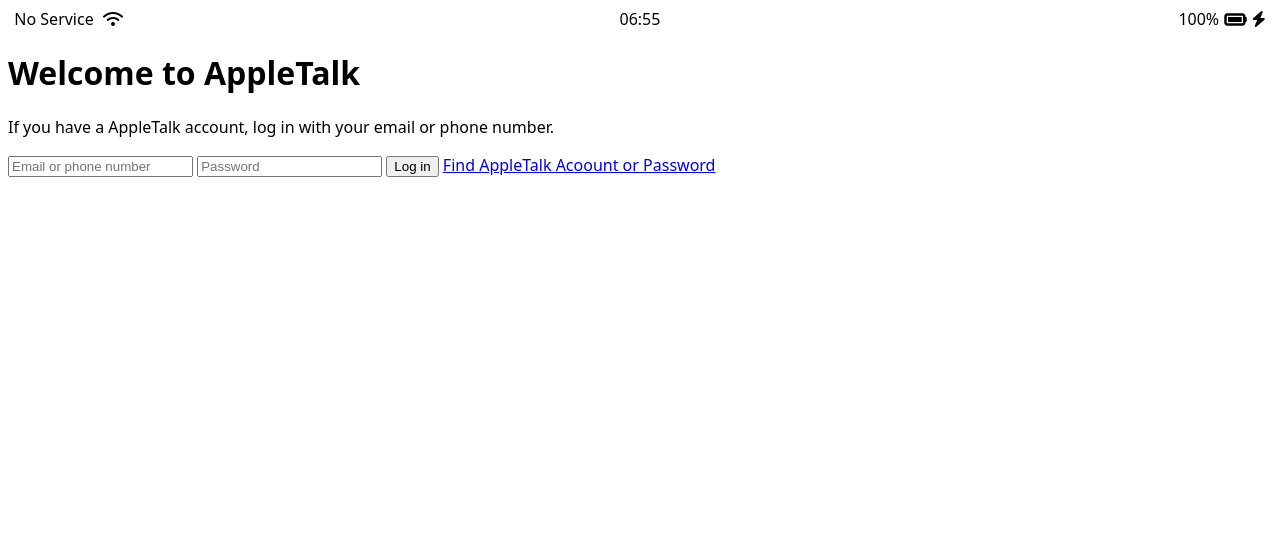
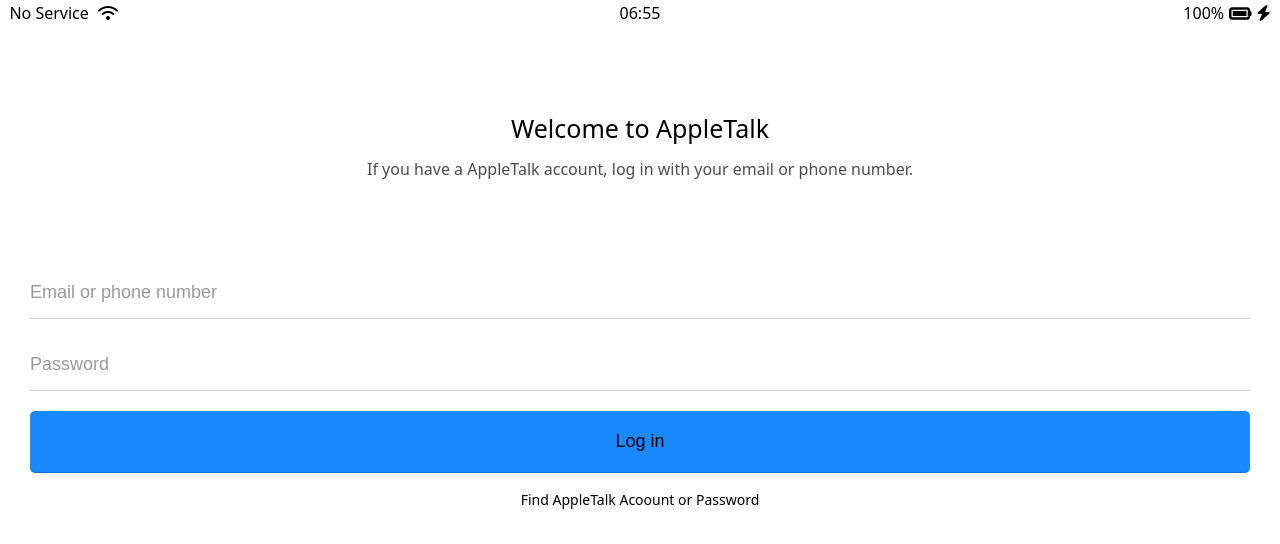
Before and after one commit to duyeong-ko/DuduTalk, a plain HTML site: page index.html in a window 1280 px wide. Drawn offline with Linux system fonts and the light colour scheme.

Commit message:
feat: login #2

```diff
--- /dev/null
+++ b/css/login.css
@@ -0,0 +1,61 @@
+.welcome-header {
+  margin: 90px 0px;
+  text-align: center;
+  display: flex;
+  flex-direction: column;
+  align-items: center;
+
+}
+
+.welcome-header__title {
+  margin-bottom: 20px;
+  font-size: 25px;
+}
+
+.welcome-header__text {
+  width: 60%;
+  opacity: 0.7;
+}
+
+#login-form {
+  display: flex;
+  flex-direction: column;
+  margin: 0px 30px;
+
+}
+
+#login-form input {
+  border: none;
+  font-size: 18px;
+  padding: 15px 0px;
+  border-bottom: 1px solid rgba(0, 0, 0, 0.2);
+  margin-bottom: 20px;
+  transition: border-color 0.3s ease-in-out;
+}
+
+#login-form input:not([type="submit"]) {
+  border-bottom: 1px solid rgba(0, 0, 0, 0.2);
+  transition: border-color 0.3s ease-in-out;
+}
+
+#login-form input::placeholder {
+  color:rgba(0, 0, 0, 0.4);
+}
+
+#login-form input:focus {
+  border-color: var(--blue);
+}
+
+#login-form input[type="submit"] {
+  background-color: var(--blue);
+  cursor: pointer;
+  padding: 20px 0px;
+  border-radius: 5px;
+}
+
+#login-form a {
+  text-align: center;
+  text-decoration: none;
+  color: inherit;
+  font-size: 14px;
+}
--- /dev/null
+++ b/css/reset.css
@@ -0,0 +1,46 @@
+html, body, div, span, applet, object, iframe,
+h1, h2, h3, h4, h5, h6, p, blockquote, pre,
+a, abbr, acronym, address, big, cite, code,
+del, dfn, em, img, ins, kbd, q, s, samp,
+small, strike, strong, sub, sup, tt, var,
+b, u, i, center,
+dl, dt, dd, ol, ul, li,
+fieldset, form, label, legend,
+table, caption, tbody, tfoot, thead, tr, th, td,
+article, aside, canvas, details, embed,
+figure, figcaption, footer, header, hgroup,
+menu, nav, output, ruby, section, summary,
+time, mark, audio, video {
+	margin: 0;
+	padding: 0;
+	border: 0;
+	font-size: 100%;
+	font: inherit;
+	vertical-align: baseline;
+}
+/* HTML5 display-role reset for older browsers */
+article, aside, details, figcaption, figure,
+footer, header, hgroup, menu, nav, section {
+	display: block;
+}
+body {
+	line-height: 1;
+}
+ol, ul {
+	list-style: none;
+}
+blockquote, q {
+	quotes: none;
+}
+blockquote:before, blockquote:after,
+q:before, q:after {
+	content: '';
+	content: none;
+}
+table {
+	border-collapse: collapse;
+	border-spacing: 0;
+}
+input:focus{
+	outline: none;
+}
--- /dev/null
+++ b/css/status-bar.css
@@ -0,0 +1,28 @@
+.status-bar {
+  display: flex;
+  justify-content: center;
+  padding: 5px 3px;
+}
+
+.status-bar__column {
+  width: 33%;
+}
+
+.status-bar__column:first-child span {
+  margin-right: 5px;
+}
+
+.status-bar__column:nth-child(2) {
+  display: flex;
+  justify-content: center;
+}
+
+.status-bar__column:nth-child(3) {
+  display: flex;
+  justify-content: flex-end;
+  align-items: center;
+}
+
+.status-bar__column .fa-battery-full {
+  margin: 0px 5px;
+}
--- a/css/styles.css
+++ b/css/styles.css
@@ -1,31 +1,8 @@
+@import "reset.css";
+@import "status-bar.css";
+@import "variables.css";
+@import "login.css";
+
 body {
   font-family: system-ui, -apple-system, BlinkMacSystemFont, 'Segoe UI', Roboto, Oxygen, Ubuntu, Cantarell, 'Open Sans', 'Helvetica Neue', sans-serif;
 }
-
-.status-bar {
-  display: flex;
-  justify-content: center;
-}
-
-.status-bar__column {
-  width: 33%;
-}
-
-.status-bar__column:first-child span {
-  margin-right: 5px;
-}
-
-.status-bar__column:nth-child(2) span {
-  display: flex;
-  justify-content: center;
-}
-
-.status-bar__column:nth-child(3) {
-  display: flex;
-  justify-content: flex-end;
-  align-items: center;
-}
-
-.status-bar__column .fa-battery-full {
-  margin: 0px 5px;
-}
--- /dev/null
+++ b/css/variables.css
@@ -0,0 +1,3 @@
+:root {
+  --blue: #1A89FE;
+}
--- a/index.html
+++ b/index.html
@@ -31,9 +31,9 @@
       </p>
     </header>
 
-    <form id="login-form">
-      <input type="text" placeholder="Email or phone number" />
-      <input type="password" placeholder="Password" />
+    <form action="friends.html" method="get" id="login-form">
+      <input name="username" type="text" placeholder="Email or phone number" />
+      <input name="password" type="password" placeholder="Password" />
       <input type="submit" value="Log in" />
       <a href="#">Find AppleTalk Acoount or Password</a>
     </form>
```
Also changed, not shown: friends.html (added, +1 -0 lines).
